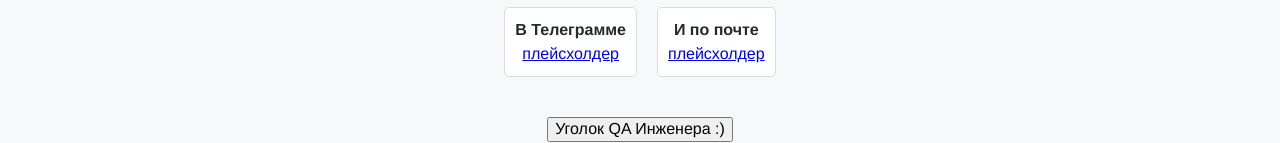
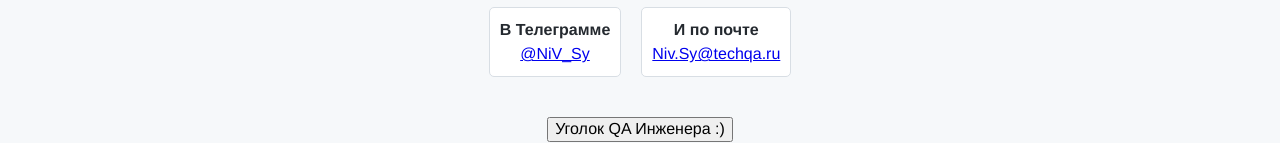
Before and after one commit to NikolaySysoev/NIkolaySysoev.github.io, a plain HTML site: page index.html in a window 1280 px wide. Shown: the part 951-1094 px from the top of the page. Drawn offline with Linux system fonts and the light colour scheme.

Commit message:
Update index.html

```diff
--- a/index.html
+++ b/index.html
@@ -39,8 +39,8 @@
           <h3 class="tools__header">Доступен</h3>
         </div>
         <section class="skills">
-          <span><b>В Телеграмме</b> <br/> <a href="http://t.me/german_dolnikov">плейсхолдер</a></span>
-          <span><b>И по почте</b> <br/> <a href="https://qa.studio">плейсхолдер</a></span>
+          <span><b>В Телеграмме</b> <br/> <a href="http://t.me/NiV_Sy">@NiV_Sy</a></span>
+          <span><b>И по почте</b> <br/> <a href="mailto:Niv.Sy@techqa.ru">Niv.Sy@techqa.ru</a></span>
         </section>
         </div>
     </main>
```
